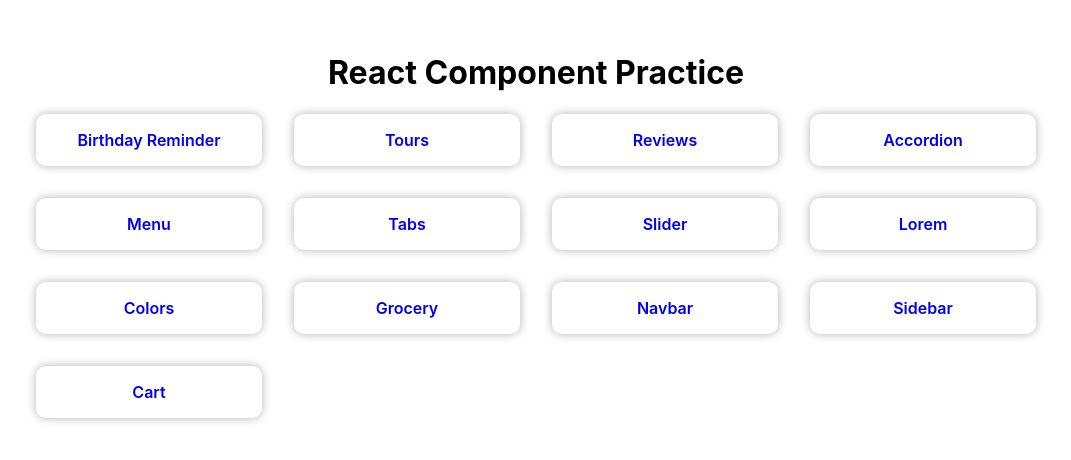
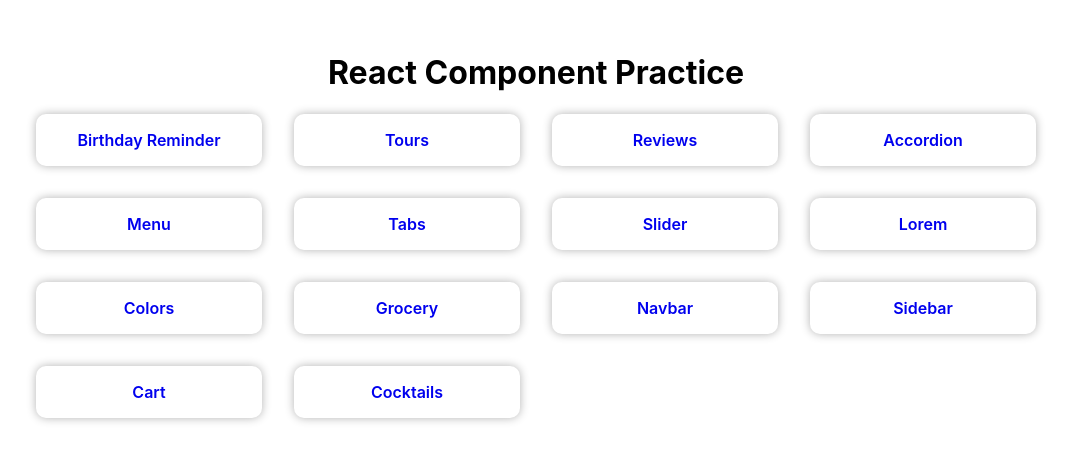
Before and after one commit to atklenner/component-practice, a React (Create React App) app: page / in a window 1280 px wide. Shown: the top 460 px of the page, without its empty margins (104-1175 px from the left). Built offline with nearby package versions, Linux system fonts and the light colour scheme.

Commit message:
Start cocktails

```diff
--- a/src/App.js
+++ b/src/App.js
@@ -14,6 +14,7 @@ import {
   Navbar,
   Sidebar,
   Cart,
+  Cocktails,
 } from "./pages/index";
 
 function App() {
@@ -34,6 +35,7 @@ function App() {
         <Route path="/navbar" element={<Navbar />} />
         <Route path="/sidebar" element={<Sidebar />} />
         <Route path="/cart" element={<Cart />} />
+        <Route path="/cocktails" element={<Cocktails />} />
       </Routes>
     </>
   );
--- a/src/Home.js
+++ b/src/Home.js
@@ -18,6 +18,7 @@ export default function Home() {
         <Link to="/navbar">Navbar</Link>
         <Link to="/sidebar">Sidebar</Link>
         <Link to="/cart">Cart</Link>
+        <Link to="/cocktails">Cocktails</Link>
       </div>
     </div>
   );
--- /dev/null
+++ b/src/pages/Cocktails/Cocktails.js
@@ -0,0 +1,3 @@
+export default function Cocktails() {
+  return <div>Cocktails</div>;
+}
--- a/src/pages/index.js
+++ b/src/pages/index.js
@@ -11,6 +11,7 @@ import Grocery from "./Grocery/Grocery";
 import Navbar from "./Navbar/Navbar";
 import Sidebar from "./SidebarModal/Sidebar";
 import Cart from "./Cart/CartApp";
+import Cocktails from "./Cocktails/Cocktails";
 
 export {
   Accordion,
@@ -26,4 +27,5 @@ export {
   Navbar,
   Sidebar,
   Cart,
+  Cocktails,
 };
```
